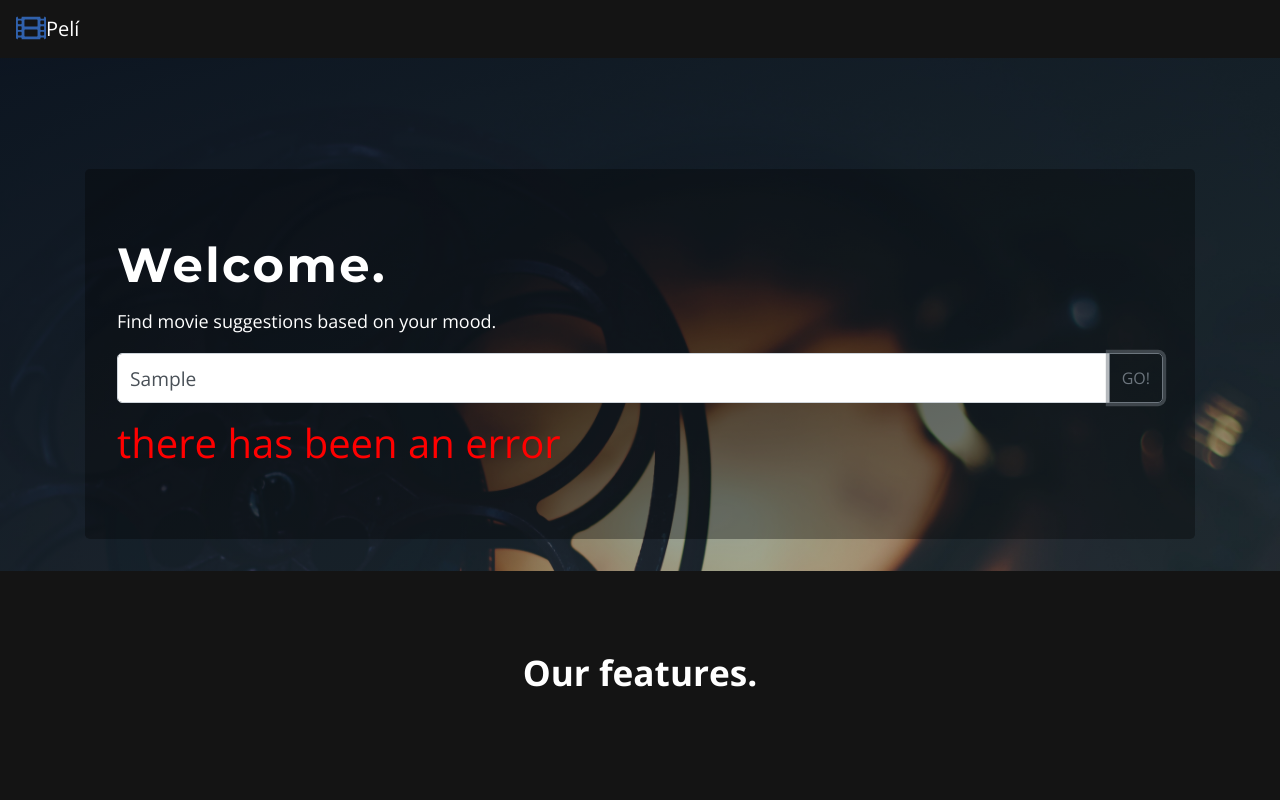
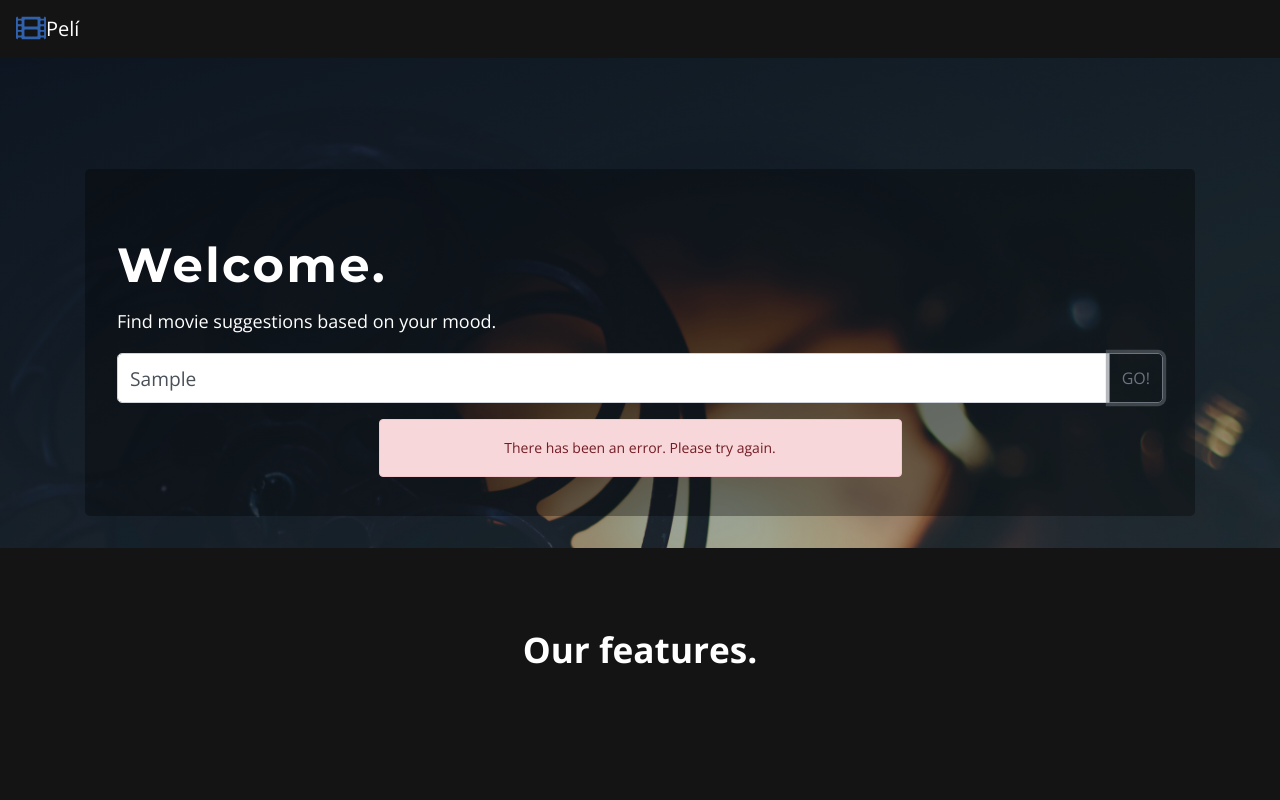
Before and after one commit to elunaj/ctp-proj-frontend, a React (Create React App) app in the folder client/: page / in a window 1280 px wide. Both pictures are taken after typing "Sample" into the empty fields and a click on the button "GO!". Shown: the top 800 px of the page. Built offline with nearby package versions, Linux system fonts and the light colour scheme; no server answers.

Commit message:
changed error message style

```diff
--- a/client/src/pages/HomePage.js
+++ b/client/src/pages/HomePage.js
@@ -8,17 +8,21 @@ import video from "../images/videos-stacked.svg";
 import SearchBar from "../components/SearchBar";
 import axios from "axios";
 import { animateScroll as scroll } from "react-scroll";
+import PropagateLoader from "react-spinners/PropagateLoader";
 
 import "../styles/HomePage.css";
 
 // import MovieList from "./MovieList";
 export class Movies extends Component {
-  state = { error: "", success: false };
+  state = { error: "", success: false, loading: false };
 
   // Callback for making a network request when the search term changes.
   // The network request is asynchronous, so we tag our function as `async` and
   // `await` to allow the promise to resolve
   onSearchSubmit = async (term) => {
+
+    this.setState({ loading: true });
+
     const response = await axios
       .post("http://localhost:5000/analysis/", {
         text: term,
@@ -29,17 +33,18 @@ export class Movies extends Component {
           JSON.stringify(response.data.response.results)
         );
         localStorage.setItem("tone", JSON.stringify(response.data.tone));
-        this.setState({ success: true });
+        this.setState({ success: true, loading: false });
       })
       .catch((error) => {
         console.log(error);
-        this.setState({ error });
+        this.setState({ error, loading: false });
       });
   };
   scrollToTop() {
     scroll.scrollToTop();
   }
   render() {
+
     if (this.state.success)
       return (
         <Redirect
@@ -65,7 +70,31 @@ export class Movies extends Component {
                   </p>
                   <SearchBar onSearchSubmit={this.onSearchSubmit} />
                   {this.state.error ? (
-                    <h1 style={{ color: "red" }}>there has been an error</h1>
+                      <div style={
+                        {width: '50%',
+                        fontSize: '14px',
+                        textAlign: 'center',
+                        marginBottom: '-25px'
+                      }}
+                        class="mx-auto alert alert-danger"
+                        role="alert">
+                        There has been an error. Please try again.
+                      </div>
+
+                  ) : (
+                    ""
+                  )}
+
+                  {this.state.loading ? (
+                    <div class="mx-auto" style={{width: "0px", marginTop: '30px'}}>
+                      <PropagateLoader
+                        size={25}
+                        color={"#1c58b5"}
+                        loading={this.state.loading}
+                      />
+                      </div>
+
+
                   ) : (
                     ""
                   )}
```
